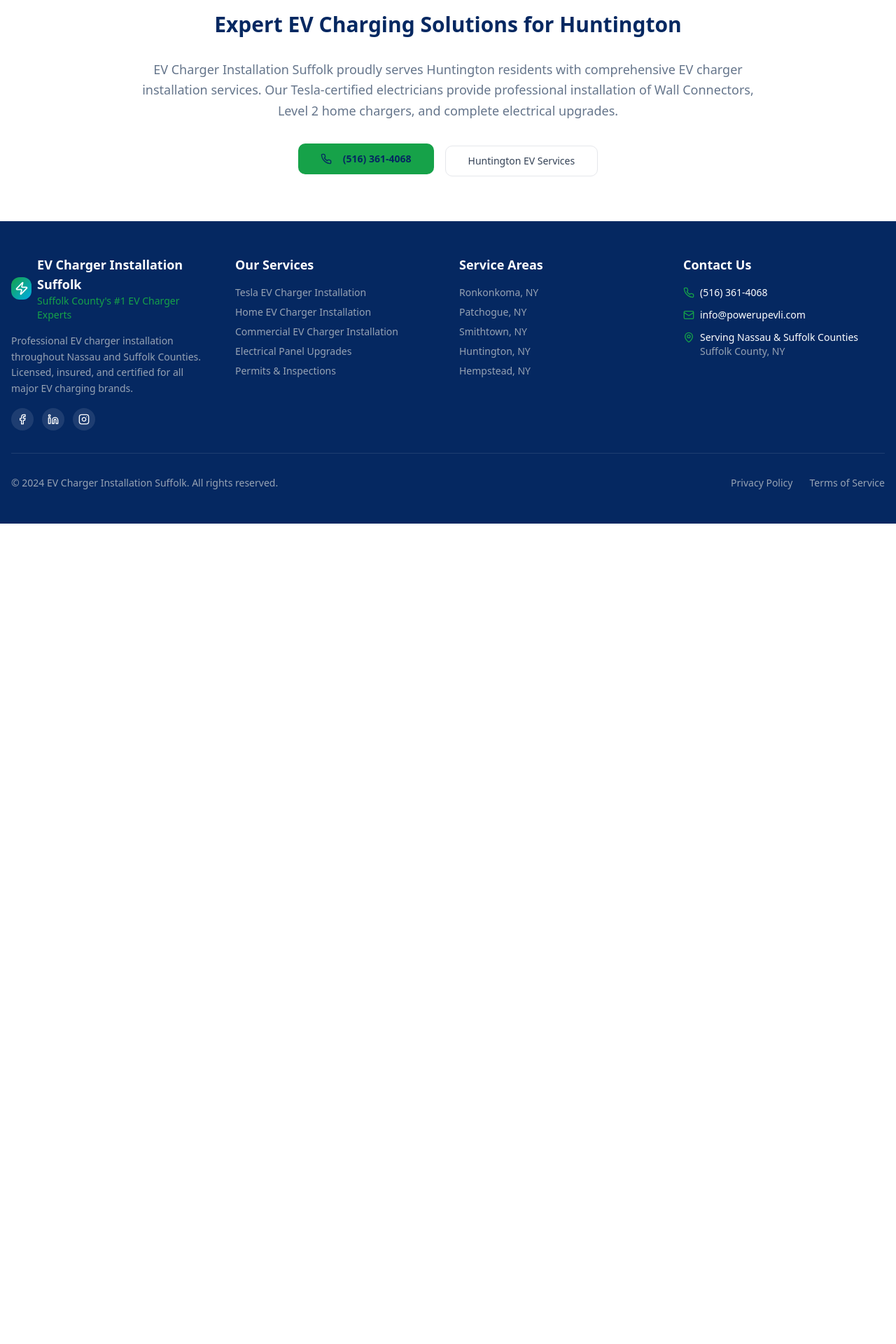
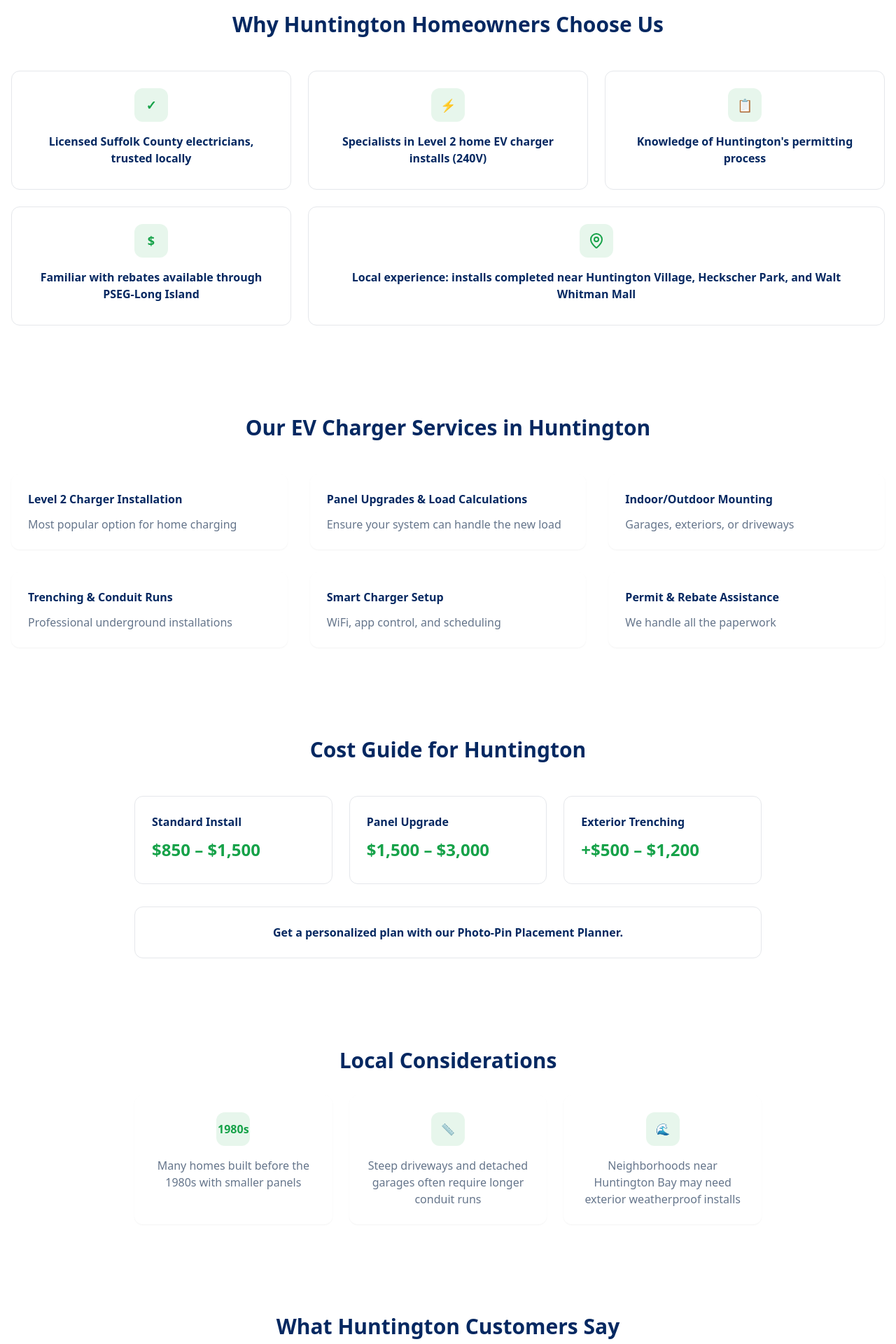
Before and after one commit to rberman84/ev-charger-website, a React (Vite) app: page /service-areas/huntington in a window 1280 px wide. Shown: the part 580-2500 px from the top of the page at 70% size. Before the commit the page ends 1328 px from the top, so only its background shows below. Built offline with nearby package versions, Linux system fonts and the light colour scheme.

Commit message:
Add Huntington EV Charger Page

```diff
--- a/src/pages/service-areas/HuntingtonService.tsx
+++ b/src/pages/service-areas/HuntingtonService.tsx
@@ -49,31 +49,192 @@ const HuntingtonService = () => {
               EV Charger Installation <span className="text-electric-green">Huntington, NY</span>
             </h1>
             <p className="text-xl mb-8 max-w-3xl mx-auto">
-              Professional Tesla Wall Connector and home EV charger installation in Huntington, New York.
-              Licensed Suffolk County electricians with expert installation and permit services.
+              Charge Your EV Faster at Home. Licensed, code-compliant installs tailored to your home.
+              From permits to rebates, we make the process easy so you can enjoy fast, reliable charging every day.
             </p>
             <Button size="lg" className="bg-white text-navy-deep hover:bg-white/90">
-              Get Huntington Quote
+              Get Huntington EV Quote
             </Button>
           </div>
         </section>
 
+        {/* Why Choose Us */}
         <section className="py-16 bg-white">
+          <div className="container mx-auto px-4">
+            <div className="text-center mb-12">
+              <h2 className="text-3xl font-bold text-navy-deep mb-4">
+                Why Huntington Homeowners Choose Us
+              </h2>
+            </div>
+            <div className="grid md:grid-cols-2 lg:grid-cols-3 gap-6">
+              <div className="text-center p-6 bg-background rounded-lg border">
+                <div className="w-12 h-12 bg-electric-green/10 rounded-lg flex items-center justify-center mx-auto mb-4">
+                  <span className="text-electric-green font-bold text-lg">✓</span>
+                </div>
+                <h3 className="font-semibold text-navy-deep mb-2">Licensed Suffolk County electricians, trusted locally</h3>
+              </div>
+              <div className="text-center p-6 bg-background rounded-lg border">
+                <div className="w-12 h-12 bg-electric-green/10 rounded-lg flex items-center justify-center mx-auto mb-4">
+                  <span className="text-electric-green font-bold text-lg">⚡</span>
+                </div>
+                <h3 className="font-semibold text-navy-deep mb-2">Specialists in Level 2 home EV charger installs (240V)</h3>
+              </div>
+              <div className="text-center p-6 bg-background rounded-lg border">
+                <div className="w-12 h-12 bg-electric-green/10 rounded-lg flex items-center justify-center mx-auto mb-4">
+                  <span className="text-electric-green font-bold text-lg">📋</span>
+                </div>
+                <h3 className="font-semibold text-navy-deep mb-2">Knowledge of Huntington's permitting process</h3>
+              </div>
+              <div className="text-center p-6 bg-background rounded-lg border">
+                <div className="w-12 h-12 bg-electric-green/10 rounded-lg flex items-center justify-center mx-auto mb-4">
+                  <span className="text-electric-green font-bold text-lg">$</span>
+                </div>
+                <h3 className="font-semibold text-navy-deep mb-2">Familiar with rebates available through PSEG-Long Island</h3>
+              </div>
+              <div className="text-center p-6 bg-background rounded-lg border col-span-full lg:col-span-2">
+                <div className="w-12 h-12 bg-electric-green/10 rounded-lg flex items-center justify-center mx-auto mb-4">
+                  <MapPin className="w-6 h-6 text-electric-green" />
+                </div>
+                <h3 className="font-semibold text-navy-deep mb-2">Local experience: installs completed near Huntington Village, Heckscher Park, and Walt Whitman Mall</h3>
+              </div>
+            </div>
+          </div>
+        </section>
+
+        {/* Services Section */}
+        <section className="py-16 bg-gradient-subtle">
+          <div className="container mx-auto px-4">
+            <div className="text-center mb-12">
+              <h2 className="text-3xl font-bold text-navy-deep mb-4">
+                Our EV Charger Services in Huntington
+              </h2>
+            </div>
+            <div className="grid md:grid-cols-2 lg:grid-cols-3 gap-8">
+              <div className="bg-white p-6 rounded-lg shadow-sm">
+                <h3 className="font-semibold text-navy-deep mb-3">Level 2 Charger Installation</h3>
+                <p className="text-silver">Most popular option for home charging</p>
+              </div>
+              <div className="bg-white p-6 rounded-lg shadow-sm">
+                <h3 className="font-semibold text-navy-deep mb-3">Panel Upgrades & Load Calculations</h3>
+                <p className="text-silver">Ensure your system can handle the new load</p>
+              </div>
+              <div className="bg-white p-6 rounded-lg shadow-sm">
+                <h3 className="font-semibold text-navy-deep mb-3">Indoor/Outdoor Mounting</h3>
+                <p className="text-silver">Garages, exteriors, or driveways</p>
+              </div>
+              <div className="bg-white p-6 rounded-lg shadow-sm">
+                <h3 className="font-semibold text-navy-deep mb-3">Trenching & Conduit Runs</h3>
+                <p className="text-silver">Professional underground installations</p>
+              </div>
+              <div className="bg-white p-6 rounded-lg shadow-sm">
+                <h3 className="font-semibold text-navy-deep mb-3">Smart Charger Setup</h3>
+                <p className="text-silver">WiFi, app control, and scheduling</p>
+              </div>
+              <div className="bg-white p-6 rounded-lg shadow-sm">
+                <h3 className="font-semibold text-navy-deep mb-3">Permit & Rebate Assistance</h3>
+                <p className="text-silver">We handle all the paperwork</p>
+              </div>
+            </div>
+          </div>
+        </section>
+
+        {/* Pricing Section */}
+        <section className="py-16 bg-white">
+          <div className="container mx-auto px-4">
+            <div className="text-center mb-12">
+              <h2 className="text-3xl font-bold text-navy-deep mb-4">
+                Cost Guide for Huntington
+              </h2>
+            </div>
+            <div className="max-w-4xl mx-auto">
+              <div className="grid md:grid-cols-3 gap-6 mb-8">
+                <div className="bg-gradient-subtle p-6 rounded-lg border">
+                  <h3 className="font-semibold text-navy-deep mb-3">Standard Install</h3>
+                  <div className="text-2xl font-bold text-electric-green mb-2">$850 – $1,500</div>
+                </div>
+                <div className="bg-gradient-subtle p-6 rounded-lg border">
+                  <h3 className="font-semibold text-navy-deep mb-3">Panel Upgrade</h3>
+                  <div className="text-2xl font-bold text-electric-green mb-2">$1,500 – $3,000</div>
+                </div>
+                <div className="bg-gradient-subtle p-6 rounded-lg border">
+                  <h3 className="font-semibold text-navy-deep mb-3">Exterior Trenching</h3>
+                  <div className="text-2xl font-bold text-electric-green mb-2">+$500 – $1,200</div>
+                </div>
+              </div>
+              <div className="text-center bg-gradient-subtle p-6 rounded-lg border">
+                <p className="font-semibold text-navy-deep">Get a personalized plan with our Photo-Pin Placement Planner.</p>
+              </div>
+            </div>
+          </div>
+        </section>
+
+        {/* Local Considerations */}
+        <section className="py-16 bg-gradient-subtle">
+          <div className="container mx-auto px-4">
+            <div className="max-w-4xl mx-auto">
+              <h2 className="text-3xl font-bold text-navy-deep mb-8 text-center">
+                Local Considerations
+              </h2>
+              <div className="grid md:grid-cols-3 gap-6">
+                <div className="bg-white p-6 rounded-lg shadow-sm text-center">
+                  <div className="w-12 h-12 bg-electric-green/10 rounded-lg flex items-center justify-center mx-auto mb-4">
+                    <span className="text-electric-green font-bold">1980s</span>
+                  </div>
+                  <p className="text-silver">Many homes built before the 1980s with smaller panels</p>
+                </div>
+                <div className="bg-white p-6 rounded-lg shadow-sm text-center">
+                  <div className="w-12 h-12 bg-electric-green/10 rounded-lg flex items-center justify-center mx-auto mb-4">
+                    <span className="text-electric-green font-bold">📏</span>
+                  </div>
+                  <p className="text-silver">Steep driveways and detached garages often require longer conduit runs</p>
+                </div>
+                <div className="bg-white p-6 rounded-lg shadow-sm text-center">
+                  <div className="w-12 h-12 bg-electric-green/10 rounded-lg flex items-center justify-center mx-auto mb-4">
+                    <span className="text-electric-green font-bold">🌊</span>
+                  </div>
+                  <p className="text-silver">Neighborhoods near Huntington Bay may need exterior weatherproof installs</p>
+                </div>
+              </div>
+            </div>
+          </div>
+        </section>
+
+        {/* Testimonials */}
+        <section className="py-16 bg-white">
+          <div className="container mx-auto px-4">
+            <div className="text-center mb-12">
+              <h2 className="text-3xl font-bold text-navy-deep mb-4">
+                What Huntington Customers Say
+              </h2>
+            </div>
+            <div className="max-w-3xl mx-auto">
+              <div className="bg-gradient-subtle p-8 rounded-lg shadow-sm text-center">
+                <div className="text-4xl text-electric-green mb-4">"</div>
+                <p className="text-lg text-silver mb-6">
+                  They installed my EV charger in Huntington in a single day. Fast, clean, and handled the rebate too.
+                </p>
+                <div className="text-navy-deep font-semibold">– Jason P., Huntington</div>
+              </div>
+            </div>
+          </div>
+        </section>
+
+        {/* Final CTA */}
+        <section className="py-16 bg-navy-deep text-white">
           <div className="container mx-auto px-4 text-center">
-            <h2 className="text-3xl font-bold text-navy-deep mb-8">
-              Expert EV Charging Solutions for Huntington
+            <h2 className="text-3xl font-bold mb-6">
+              Ready to Get Started?
             </h2>
-            <p className="text-lg text-silver max-w-4xl mx-auto leading-relaxed">
-              EV Charger Installation Suffolk proudly serves Huntington residents with comprehensive EV charger installation services.
-              Our Tesla-certified electricians provide professional installation of Wall Connectors, Level 2 home chargers, and complete electrical upgrades.
+            <p className="text-xl mb-8 max-w-3xl mx-auto">
+              Call today or request a free quote online. Fast, professional EV charger installation in Huntington.
             </p>
-            <div className="mt-8">
-              <Button size="lg" className="bg-electric-green text-navy-deep border-electric-green hover:bg-electric-green/90 hover:scale-105 transition-all duration-300 mr-4 font-semibold">
+            <div className="flex flex-col sm:flex-row gap-4 justify-center">
+              <Button size="lg" className="bg-electric-green text-navy-deep hover:bg-electric-green/90">
                 <Phone className="w-5 h-5 mr-2" />
                 (516) 361-4068
               </Button>
-              <Button variant="outline" size="lg">
-                Huntington EV Services
+              <Button variant="outline" size="lg" className="border-white text-white hover:bg-white hover:text-navy-deep">
+                Request Free Quote
               </Button>
             </div>
           </div>
```
